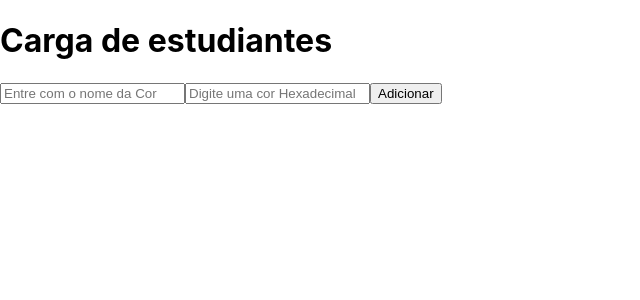
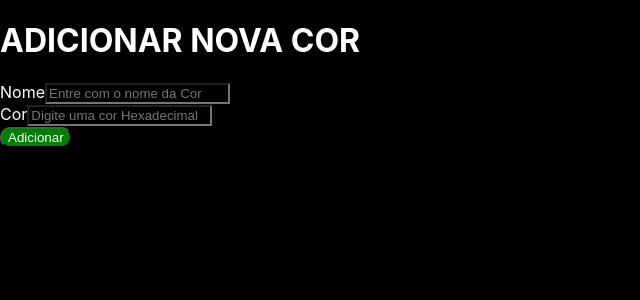
Before and after one commit to RodrigoGottschall/CTD-Front3-CheckpointI, a React (Create React App) app: page / in a window 1280 px wide. Shown: the top 300 px of the page, without its empty margins (0-640 px from the left). Built offline with nearby package versions, Linux system fonts and the light colour scheme.

Commit message:
feat first stilzations start

```diff
--- a/src/App.jsx
+++ b/src/App.jsx
@@ -25,19 +25,29 @@ function App() {
 
   return (
     <div className="App">
-      <h1>Carga de estudiantes</h1>
-      <form className="formCadastro">
+      <h1 >Adicionar nova cor</h1>
+      <form className="input">
+        <div className='input'>
+          <label htmlFor="nome-cor">Nome</label>
           <input type="text"
-          className="form-control"
+            className="nome-cor"
             value={nomeCor}
             onChange={event => setNomeCor(event.target.value)}
             placeholder="Entre com o nome da Cor" />
+        </div>
+        <div>
+          <label htmlFor="cor-hexadecimal">Cor</label>
           <input type="text"
-          className="form-control"
+            className="cor-hexadecimal"
             value={corHexadecimal}
             onChange={event => setCorHexadecimal(event.target.value)}
             placeholder="Digite uma cor Hexadecimal" />
-        <button type="submit" onClick={event => adicionarCor(event)} className="btn btn-primary">Adicionar</button>
+        </div>
+        <button
+          type="submit"
+          onClick={event => adicionarCor(event)}
+          className="btn btn-primary"
+        >Adicionar</button>
       </form>
       <section>
         {
--- a/src/index.css
+++ b/src/index.css
@@ -1,3 +1,8 @@
+* {
+  background-color: black;
+  color: white;
+}
+
 body {
   margin: 0;
   font-family: -apple-system, BlinkMacSystemFont, 'Segoe UI', 'Roboto', 'Oxygen',
@@ -11,3 +16,17 @@ code {
   font-family: source-code-pro, Menlo, Monaco, Consolas, 'Courier New',
     monospace;
 }
+
+button {
+  background-color: green;
+  border-radius: 10px;
+}
+
+h1 {
+  text-transform: uppercase;
+}
+
+#input {
+  display: flex;
+  flex-direction: column;
+}
```
Lines whose indentation alone changed are shown as unchanged.
